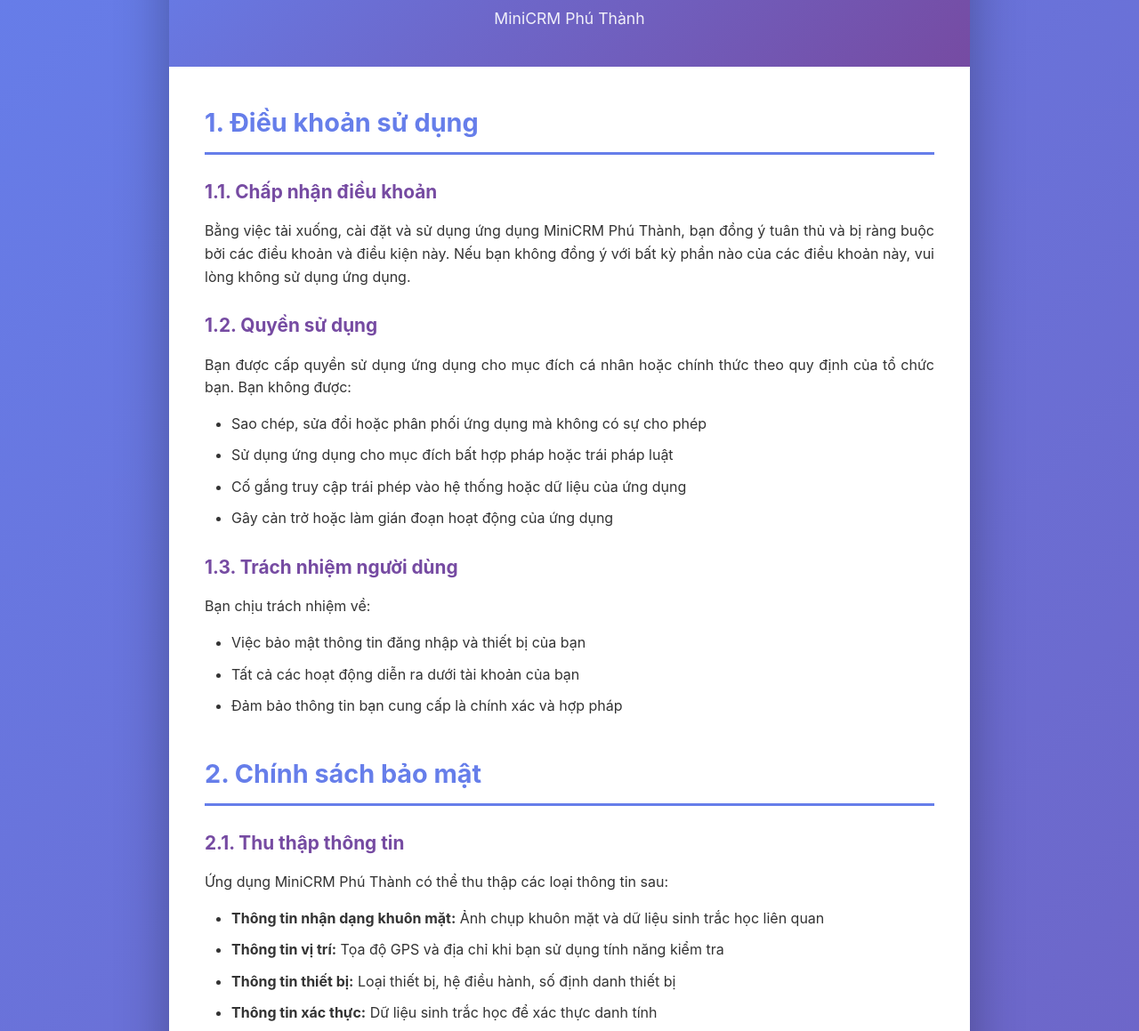
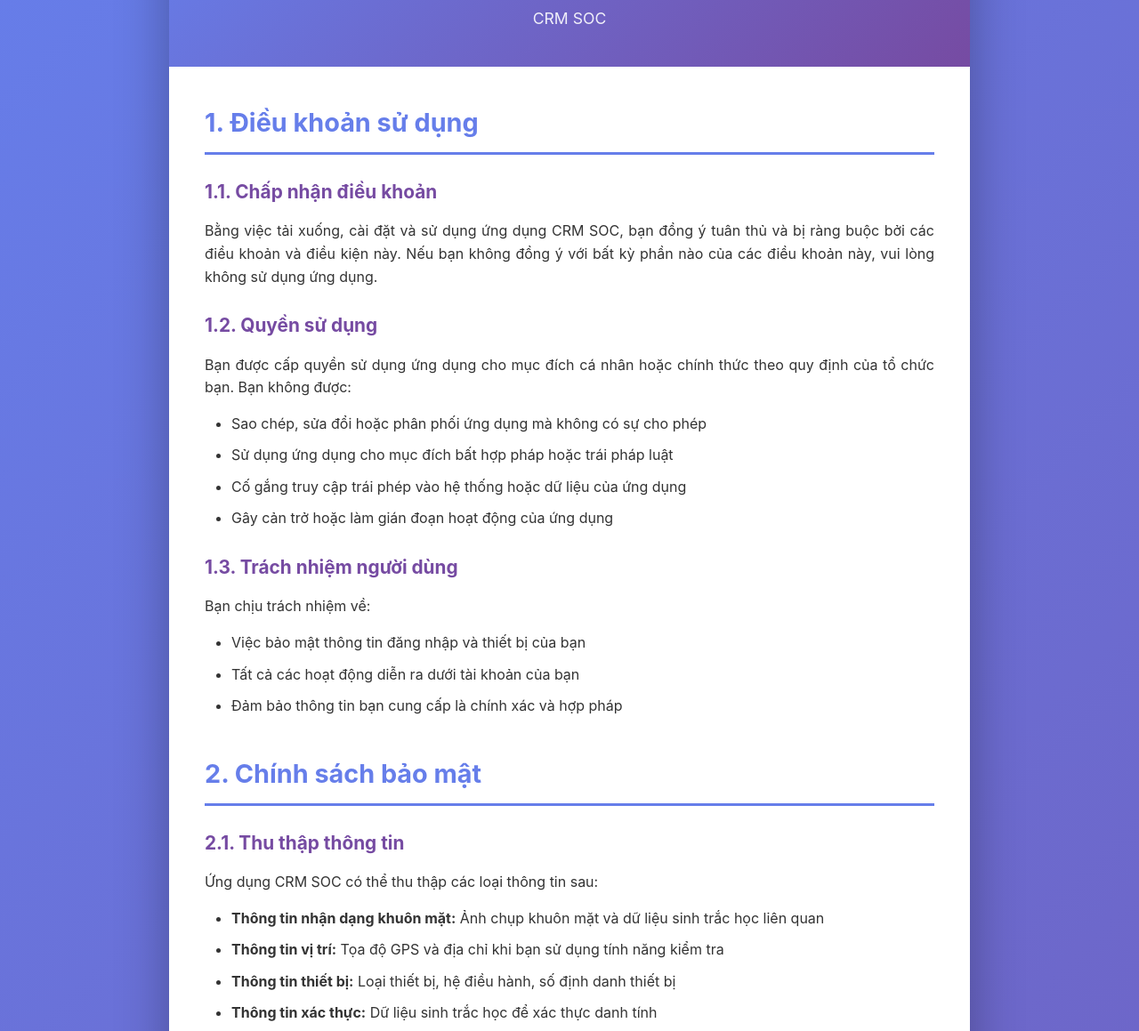
Before and after one commit to phongdev20/policy-app, a plain HTML site: page phuthanhcrm.html in a window 1280 px wide. Shown: the part 127-1286 px from the top of the page at 89% size. Drawn offline with Linux system fonts and the light colour scheme.

Commit message:
[feat] update

```diff
--- a/phuthanhcrm.html
+++ b/phuthanhcrm.html
@@ -1,10 +1,11 @@
 <!DOCTYPE html>
 <html lang="vi">
+
 <head>
   <meta charset="UTF-8">
   <meta name="viewport" content="width=device-width, initial-scale=1.0">
-  <meta name="description" content="Điều khoản và Chính sách - MiniCRM Phú Thành">
-  <title>Điều khoản và Chính sách - MiniCRM Phú Thành</title>
+  <meta name="description" content="Điều khoản và Chính sách - CRM SOC">
+  <title>Điều khoản và Chính sách - CRM SOC</title>
   <style>
     * {
       margin: 0;
@@ -131,11 +132,12 @@
     }
   </style>
 </head>
+
 <body>
   <div class="container">
     <div class="header">
       <h1>Điều khoản và Chính sách</h1>
-      <p>MiniCRM Phú Thành</p>
+      <p>CRM SOC</p>
     </div>
 
     <div class="content">
@@ -143,10 +145,13 @@
         <h2>1. Điều khoản sử dụng</h2>
 
         <h3>1.1. Chấp nhận điều khoản</h3>
-        <p>Bằng việc tải xuống, cài đặt và sử dụng ứng dụng MiniCRM Phú Thành, bạn đồng ý tuân thủ và bị ràng buộc bởi các điều khoản và điều kiện này. Nếu bạn không đồng ý với bất kỳ phần nào của các điều khoản này, vui lòng không sử dụng ứng dụng.</p>
+        <p>Bằng việc tải xuống, cài đặt và sử dụng ứng dụng CRM SOC, bạn đồng ý tuân thủ và bị ràng buộc bởi các điều
+          khoản và điều kiện này. Nếu bạn không đồng ý với bất kỳ phần nào của các điều khoản này, vui lòng không sử
+          dụng ứng dụng.</p>
 
         <h3>1.2. Quyền sử dụng</h3>
-        <p>Bạn được cấp quyền sử dụng ứng dụng cho mục đích cá nhân hoặc chính thức theo quy định của tổ chức bạn. Bạn không được:</p>
+        <p>Bạn được cấp quyền sử dụng ứng dụng cho mục đích cá nhân hoặc chính thức theo quy định của tổ chức bạn. Bạn
+          không được:</p>
         <ul>
           <li>Sao chép, sửa đổi hoặc phân phối ứng dụng mà không có sự cho phép</li>
           <li>Sử dụng ứng dụng cho mục đích bất hợp pháp hoặc trái pháp luật</li>
@@ -167,7 +172,7 @@
         <h2>2. Chính sách bảo mật</h2>
 
         <h3>2.1. Thu thập thông tin</h3>
-        <p>Ứng dụng MiniCRM Phú Thành có thể thu thập các loại thông tin sau:</p>
+        <p>Ứng dụng CRM SOC có thể thu thập các loại thông tin sau:</p>
         <ul>
           <li><strong>Thông tin nhận dạng khuôn mặt:</strong> Ảnh chụp khuôn mặt và dữ liệu sinh trắc học liên quan</li>
           <li><strong>Thông tin vị trí:</strong> Tọa độ GPS và địa chỉ khi bạn sử dụng tính năng kiểm tra</li>
@@ -177,7 +182,8 @@
         </ul>
 
         <div class="highlight">
-          <strong>Lưu ý quan trọng:</strong> Tất cả dữ liệu sinh trắc học và hình ảnh được mã hóa và lưu trữ an toàn. Chúng tôi không chia sẻ thông tin này với bên thứ ba mà không có sự đồng ý của bạn hoặc yêu cầu pháp lý.
+          <strong>Lưu ý quan trọng:</strong> Tất cả dữ liệu sinh trắc học và hình ảnh được mã hóa và lưu trữ an toàn.
+          Chúng tôi không chia sẻ thông tin này với bên thứ ba mà không có sự đồng ý của bạn hoặc yêu cầu pháp lý.
         </div>
 
         <h3>2.2. Mục đích sử dụng thông tin</h3>
@@ -201,7 +207,8 @@
         </ul>
 
         <h3>2.4. Chia sẻ thông tin</h3>
-        <p>Chúng tôi không bán thông tin cá nhân của bạn. Thông tin chỉ có thể được chia sẻ trong các trường hợp sau:</p>
+        <p>Chúng tôi không bán thông tin cá nhân của bạn. Thông tin chỉ có thể được chia sẻ trong các trường hợp sau:
+        </p>
         <ul>
           <li>Với sự đồng ý rõ ràng của bạn</li>
           <li>Khi được yêu cầu bởi cơ quan pháp luật có thẩm quyền</li>
@@ -238,24 +245,31 @@
         <h2>4. Giới hạn trách nhiệm</h2>
 
         <h3>4.1. Độ chính xác</h3>
-        <p>Mặc dù chúng tôi nỗ lực đảm bảo độ chính xác của công nghệ nhận dạng khuôn mặt, chúng tôi không đảm bảo kết quả 100% chính xác. Người dùng nên sử dụng ứng dụng như một công cụ hỗ trợ và không phụ thuộc hoàn toàn vào kết quả.</p>
+        <p>Mặc dù chúng tôi nỗ lực đảm bảo độ chính xác của công nghệ nhận dạng khuôn mặt, chúng tôi không đảm bảo kết
+          quả 100% chính xác. Người dùng nên sử dụng ứng dụng như một công cụ hỗ trợ và không phụ thuộc hoàn toàn vào
+          kết quả.</p>
 
         <h3>4.2. Gián đoạn dịch vụ</h3>
-        <p>Chúng tôi không đảm bảo ứng dụng sẽ hoạt động liên tục, không bị gián đoạn hoặc không có lỗi. Chúng tôi có quyền tạm ngừng hoặc chấm dứt dịch vụ để bảo trì hoặc cập nhật.</p>
+        <p>Chúng tôi không đảm bảo ứng dụng sẽ hoạt động liên tục, không bị gián đoạn hoặc không có lỗi. Chúng tôi có
+          quyền tạm ngừng hoặc chấm dứt dịch vụ để bảo trì hoặc cập nhật.</p>
 
         <h3>4.3. Thiệt hại</h3>
-        <p>Trong phạm vi tối đa được pháp luật cho phép, chúng tôi không chịu trách nhiệm về bất kỳ thiệt hại trực tiếp, gián tiếp, ngẫu nhiên hoặc hậu quả nào phát sinh từ việc sử dụng hoặc không thể sử dụng ứng dụng.</p>
+        <p>Trong phạm vi tối đa được pháp luật cho phép, chúng tôi không chịu trách nhiệm về bất kỳ thiệt hại trực tiếp,
+          gián tiếp, ngẫu nhiên hoặc hậu quả nào phát sinh từ việc sử dụng hoặc không thể sử dụng ứng dụng.</p>
       </div>
 
       <div class="section">
         <h2>5. Thay đổi điều khoản</h2>
-        <p>Chúng tôi có quyền cập nhật hoặc thay đổi các điều khoản và chính sách này bất cứ lúc nào. Các thay đổi sẽ có hiệu lực ngay sau khi được đăng tải trên ứng dụng. Việc bạn tiếp tục sử dụng ứng dụng sau khi có thay đổi được coi là bạn đã chấp nhận các điều khoản mới.</p>
+        <p>Chúng tôi có quyền cập nhật hoặc thay đổi các điều khoản và chính sách này bất cứ lúc nào. Các thay đổi sẽ có
+          hiệu lực ngay sau khi được đăng tải trên ứng dụng. Việc bạn tiếp tục sử dụng ứng dụng sau khi có thay đổi được
+          coi là bạn đã chấp nhận các điều khoản mới.</p>
         <p>Chúng tôi khuyến nghị bạn thường xuyên xem lại trang này để cập nhật các thay đổi.</p>
       </div>
 
       <div class="section">
         <h2>6. Liên hệ</h2>
-        <p>Nếu bạn có bất kỳ câu hỏi, thắc mắc hoặc yêu cầu nào liên quan đến Điều khoản và Chính sách này, vui lòng liên hệ với chúng tôi:</p>
+        <p>Nếu bạn có bất kỳ câu hỏi, thắc mắc hoặc yêu cầu nào liên quan đến Điều khoản và Chính sách này, vui lòng
+          liên hệ với chúng tôi:</p>
         <ul>
           <li>Email: <a href="mailto:phongdevinfo@gmail.com">phongdevinfo@gmail.com</a></li>
           <li>Điện thoại: 0347916302</li>
@@ -264,15 +278,17 @@
 
       <div class="section">
         <h2>7. Luật áp dụng</h2>
-        <p>Điều khoản và Chính sách này được điều chỉnh bởi pháp luật Việt Nam. Mọi tranh chấp phát sinh sẽ được giải quyết tại tòa án có thẩm quyền tại Việt Nam.</p>
+        <p>Điều khoản và Chính sách này được điều chỉnh bởi pháp luật Việt Nam. Mọi tranh chấp phát sinh sẽ được giải
+          quyết tại tòa án có thẩm quyền tại Việt Nam.</p>
       </div>
     </div>
 
     <div class="footer">
-      <p>&copy; 2024 MiniCRM Phú Thành. Tất cả các quyền được bảo lưu.</p>
+      <p>&copy; 2024 CRM SOC. Tất cả các quyền được bảo lưu.</p>
       <p class="last-updated">Cập nhật lần cuối: Tháng 12, 2024</p>
       <p><a href="index.html">← Quay lại trang chủ</a></p>
     </div>
   </div>
 </body>
+
 </html>
```
